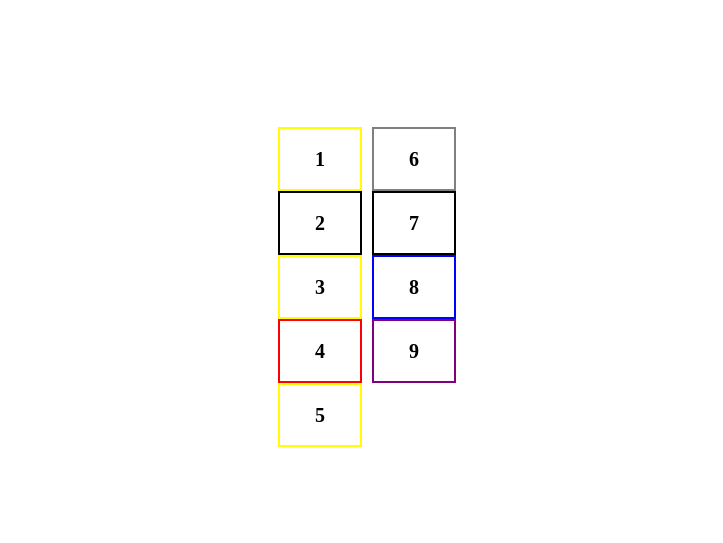
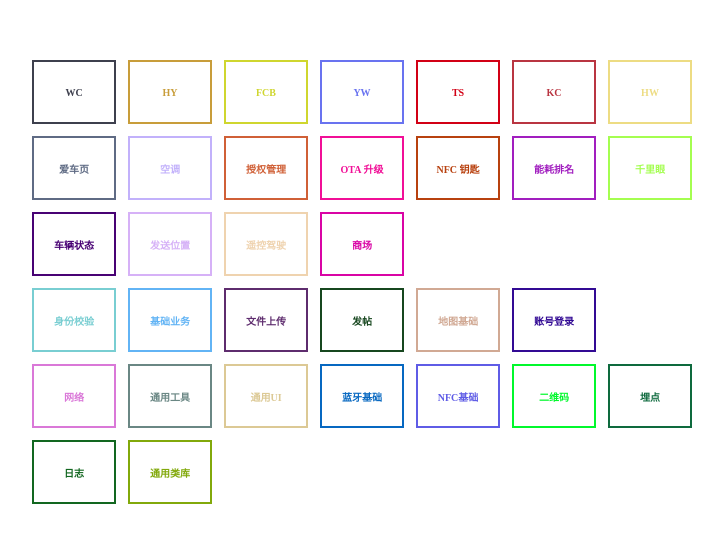
Before and after one commit to imhet/javascript-playground, a plain HTML site: page component/main.html in a window 1280 px wide. Shown: the part 113-656 px from the top of the page, without its empty margins (273-996 px from the left). Drawn offline with Linux system fonts and the light colour scheme.

Commit message:
fix: componest arrange wrong

```diff
--- a/component/main.html
+++ b/component/main.html
@@ -3,67 +3,106 @@
 <head>
 <meta charset="UTF-8">
 <meta name="viewport" content="width=device-width, initial-scale=1.0">
-<title>Colored Rectangle</title>
+<title>Dynamic Grid</title>
 <style>
     body {
+        margin: 0;
         display: flex;
         justify-content: center;
         align-items: center;
         height: 100vh;
-        margin: 0;
     }
 
-    .container {
-        display: flex;
-        flex-wrap: wrap;
-        justify-content: flex-start;
-        align-items: flex-start; /* Align to the top of each row */
-        gap: 10px; /* Increased gap between cells */
+    .grid-container {
+        display: grid;
+        padding: 10px;
+        gap: 2px;
+        justify-content: center;
     }
 
     .cell {
         display: flex;
         justify-content: center;
         align-items: center;
-        font-size: 20px; /* Decreased font size */
-        font-weight: bold;
-        border: 2px solid transparent;
+        border: 2px solid transparent; /* Initially transparent, will be updated by JS */
         width: 80px; /* Adjusted width */
         height: 60px; /* Adjusted height */
+        margin-bottom: 10px;
+        margin-right: 10px;
+        font-size: 10px; /* Decreased font size */
+        font-weight: bold;
     }
 </style>
 </head>
 <body>
-<div class="container" id="container"></div>
+<div class="grid-container" id="gridContainer"></div>
+
 <script>
-    const numbers = [1, 2, 3, 4, 5, 6, 7, 8, 9];
-    const maxCellsPerRow = 5; // Adjusted for the correct order
-    const container = document.getElementById('container');
-    let currentRow = document.createElement('div');
-    currentRow.classList.add('row');
+    // Sample data
+    const projectArray = ['WC','HY' , 'FCB', 'YW', 'TS', 'KC','HW'];
+    const businessArray = ['爱车页','空调' , '授权管理', 'OTA 升级', 'NFC 钥匙', '能耗排名','千里眼','车辆状态','发送位置','遥控驾驶','商场'];
+    const serviceArray = ['身份校验','基础业务' ,'文件上传', '发帖', '地图基础', '账号登录'];
+    const baseArray = ['网络','通用工具' , '通用UI', '蓝牙基础', 'NFC基础', '二维码','埋点','日志','通用类库'];
 
-    numbers.forEach((number, index) => {
-        const cell = document.createElement('div');
-        cell.classList.add('cell');
-        const randomColor = getRandomColor();
-        cell.style.borderColor = randomColor;
-        cell.textContent = number;
-        currentRow.appendChild(cell);
+    const columns = 7;
+    const data = concatenateArrays([projectArray, businessArray, serviceArray, baseArray],columns);
+    const rows = Math.ceil(data.length / columns);
 
-        if ((index + 1) % maxCellsPerRow === 0 || index === numbers.length - 1) {
-            container.appendChild(currentRow);
-            currentRow = document.createElement('div');
-            currentRow.classList.add('row');
-        }
-    });
+    console.log(data)
 
-    // Function to generate a random color from a predefined list
-    function getRandomColor() {
-        const colors = ['red', 'orange', 'yellow', 'green', 'blue', 'purple', 'brown', 'black', 'gray'];
-        return colors[Math.floor(Math.random() * colors.length)];
+    function concatenateArrays(arrays, N) {
+        // 补齐数组
+        const paddedArrays = arrays.map(arr => {
+            const paddingCount = arr.length % N === 0 ? 0 : N - (arr.length % N);
+            const padding = new Array(paddingCount).fill(0);
+            return arr.concat(padding);
+        });
+
+        // 拼接数组
+        const concatenatedArray = paddedArrays.reduce((result, arr) => result.concat(arr), []);
+
+        return concatenatedArray;
     }
 
-    console.log(container.outerHTML)
+    // Function to generate random color
+    function getRandomColor() {
+        const letters = '0123456789ABCDEF';
+        let color = '#';
+        for (let i = 0; i < 6; i++) {
+            color += letters[Math.floor(Math.random() * 16)];
+        }
+        return color;
+    }
+
+    // Create grid
+    const gridContainer = document.getElementById('gridContainer');
+
+    for (let i = 0; i < rows; i++) {
+        for (let j = 0; j < columns; j++) {
+            const dataIndex = i * columns + j;
+            const cellValue = data[dataIndex];
+
+            console.log(cellValue)
+
+            if(cellValue == 0  || cellValue == undefined) {
+                const cell = document.createElement('div');
+                cell.className = 'cell';
+                gridContainer.appendChild(cell);
+            } else {
+                const cell = document.createElement('div');
+                cell.className = 'cell';
+                cell.textContent = cellValue;
+                const color = getRandomColor();
+                cell.style.color = color;
+                cell.style.borderColor = color;
+                gridContainer.appendChild(cell);
+            }
+        }
+    }
+
+    // Apply grid layout
+    gridContainer.style.gridTemplateColumns = `repeat(${columns}, 1fr)`;
+    gridContainer.style.gridTemplateRows = `repeat(${rows}, 1fr)`;
 
 </script>
 </body>
```
Also changed, not shown: component/test.html (deleted, +0 -55 lines).
